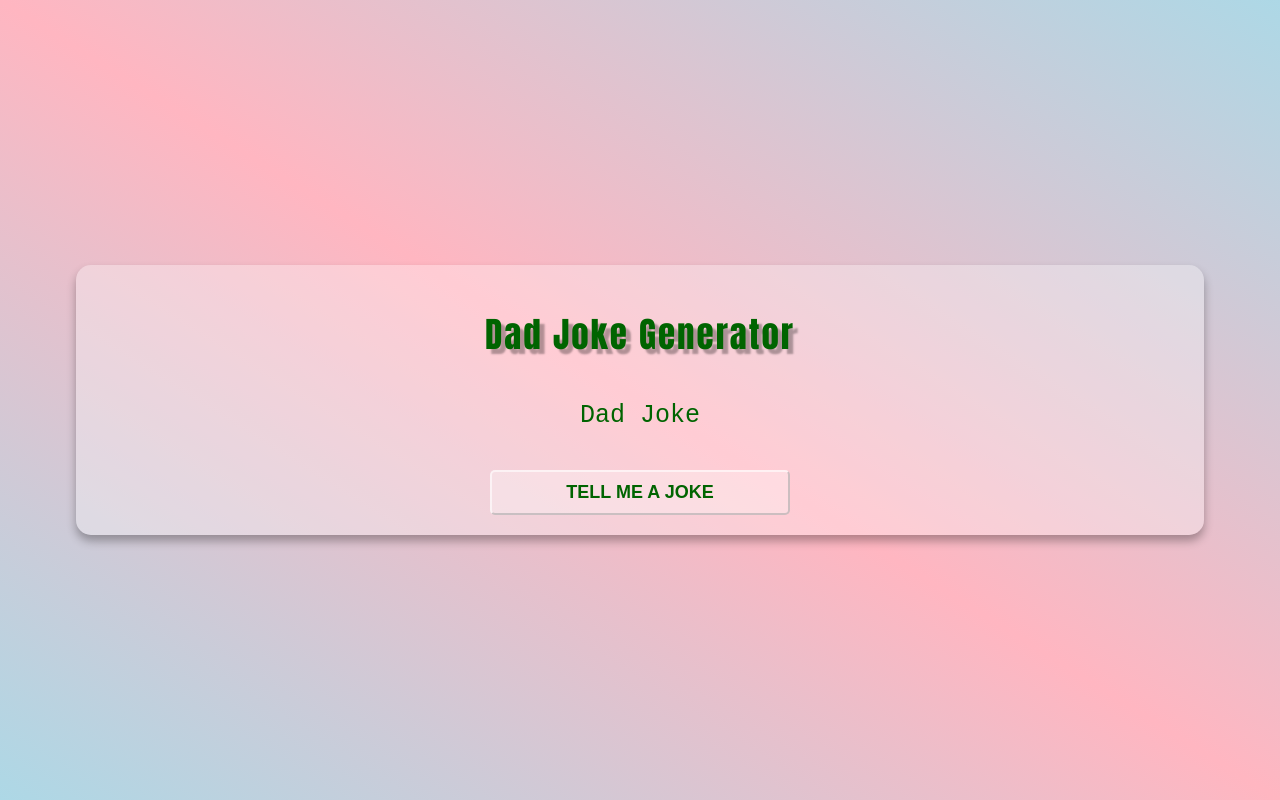
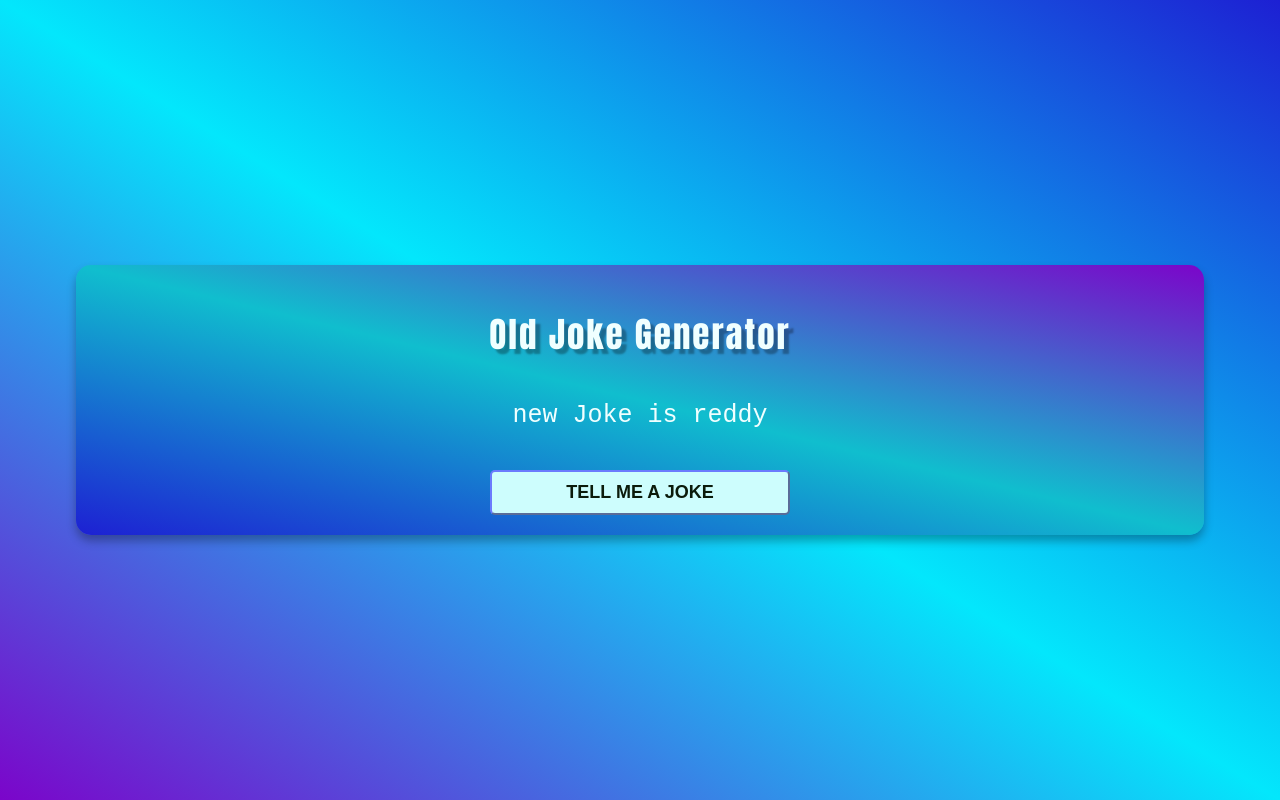
Before and after one commit to splitwire8/projects, a plain HTML site: page index.html in a window 1280 px wide. Drawn offline with Linux system fonts and the light colour scheme.

Commit message:
reedy to joke

```diff
--- a/index.html
+++ b/index.html
@@ -9,8 +9,8 @@
 </head>
 <body>
     <div class="container">
-        <h1 class="heading">Dad Joke Generator</h1>
-        <p class="joke" id="joke">Dad Joke</p>
+        <h1 class="heading">Old Joke Generator</h1>
+        <p class="joke" id="joke">new Joke is reddy</p>
         <button class="btn" id="btn">Tell me a joke</button>
     </div>
     <script src="app.js"></script>
--- a/style.css
+++ b/style.css
@@ -1,6 +1,6 @@
 body{
     margin: 0;
-    background: linear-gradient(to left bottom, lightblue, lightpink, lightblue);
+    background: linear-gradient(to left bottom, rgb(29, 32, 211), rgb(3, 231, 252), rgb(123, 5, 202));
     min-height: 100vh;
     display: flex;
     justify-content: center;
@@ -9,13 +9,14 @@ body{
 }
 
 .container{
-    background-color: rgba(255,255,255,.3);
+    background: linear-gradient(to left bottom,rgb(123, 5, 202), rgb(16, 190, 206),  rgb(29, 32, 211));
+
     padding: 20px;
     box-shadow: 0 6px 10px rgba(0,0,0,.3);
     border-radius: 15px;
     width: 85%;
     text-align: center;
-    color: darkgreen;
+    color: azure;
 }
 
 .heading{
@@ -38,15 +39,15 @@ body{
     border-radius: 5px;
     cursor: pointer;
     padding: 10px;
-    background-color: rgba(255,255,255,.3);
-    border-color: rgba(255,255,255,.6);
+    background-color: rgba(205, 253, 253, 0.999);
+    border-color: rgba(29, 24, 169, 0.6);
     text-transform: uppercase;
     width: 300px;
-    color: darkgreen;
+    color: rgb(11, 27, 11);
 }
 
 .btn:hover{
-    background-color: rgba(255,255,255,.5);
+    background-color: rgb(81, 165, 255);
     box-shadow: 0 4px 4px rgba(0,0,0,.3);
     transition: all 300ms ease;
 }
```
